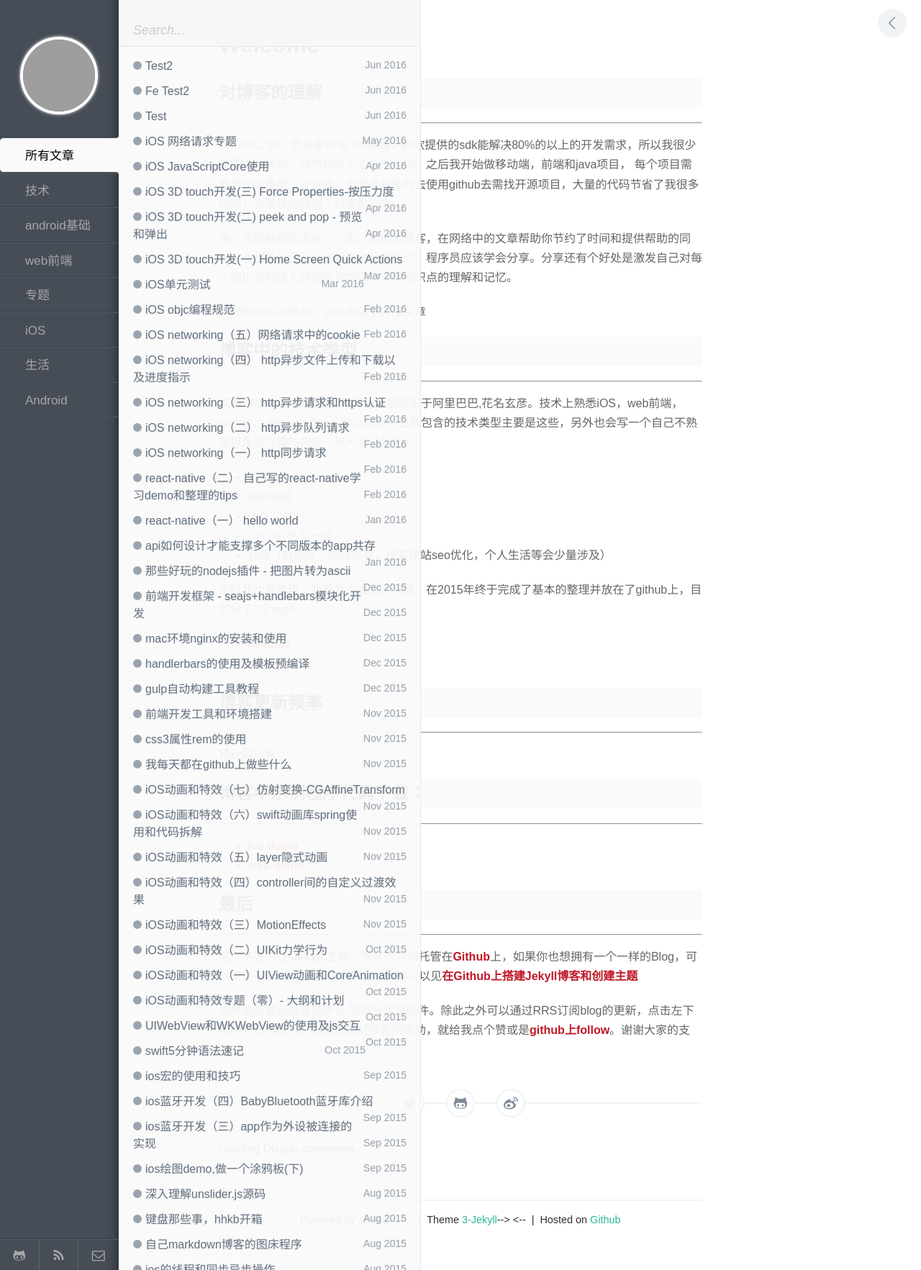
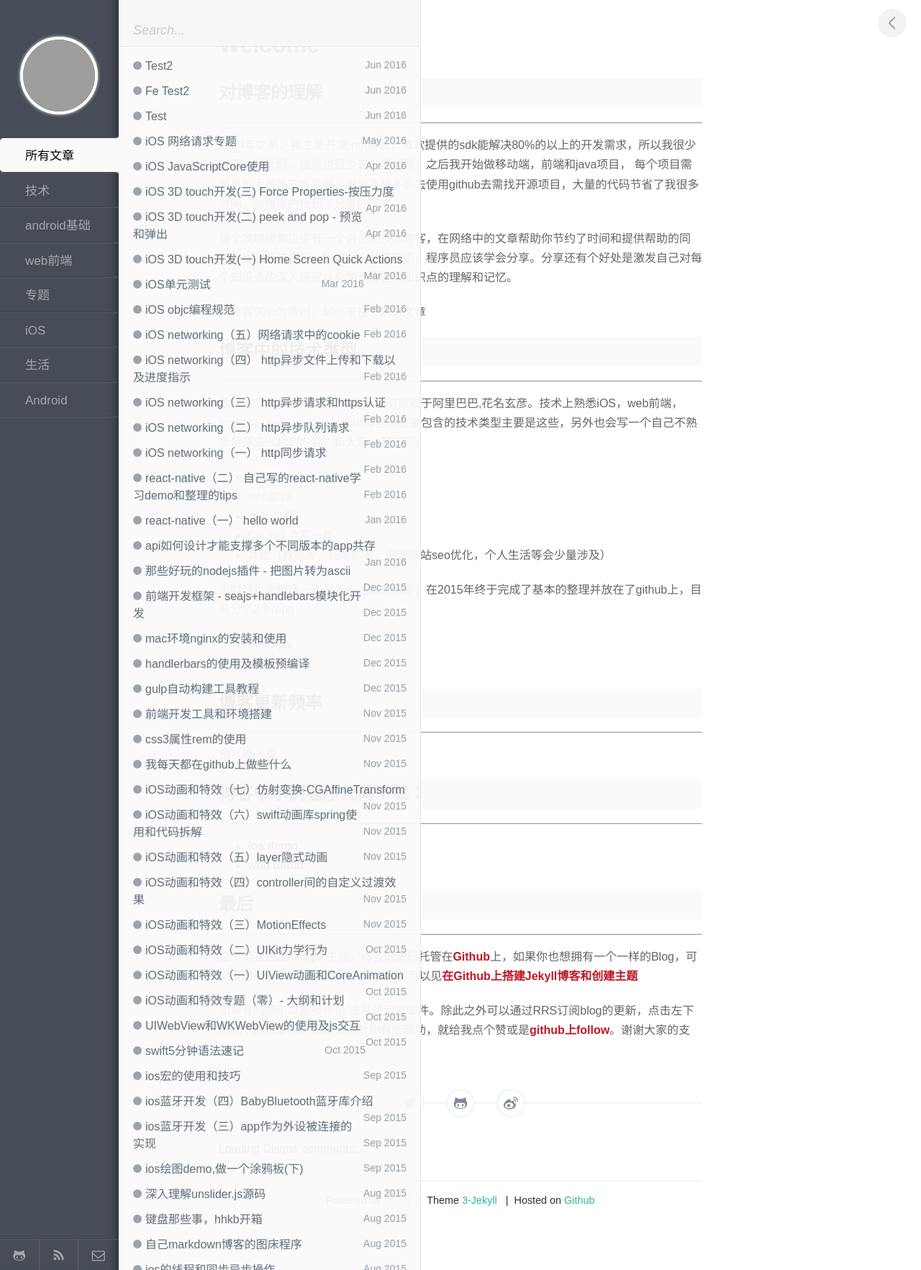
Before and after one commit to jaytong90/Blog, a Jekyll site: the page built from index.md, in a window 1280 px wide. Shown: the whole page at 72% size. Built offline with Jekyll 4.4.1, drawn with Linux system fonts in a browser that asks for light colours; comment, search, counter and statistics services are not loaded; grey boxes are pictures that could not be loaded.

Commit message:
Update copyright.html

```diff
--- a/_includes/copyright.html
+++ b/_includes/copyright.html
@@ -1,4 +1,4 @@
-<---->
-<--<p id="copyright">Powered by <a href="http://jekyllrb.com" target="_blank">Jekyll</a>-->
-<--&nbsp;&nbsp;|&nbsp;&nbsp;Theme <a href="https://github.com/P233/3-Jekyll" target="_blank">3-Jekyll</a>-->
-<--&nbsp;&nbsp;|&nbsp;&nbsp;Hosted on <a href="https://pages.github.com" target="_blank">Github</a></p>-->
+
+<p id="copyright">Powered by <a href="http://jekyllrb.com" target="_blank">Jekyll</a>
+&nbsp;&nbsp;|&nbsp;&nbsp;Theme <a href="https://github.com/P233/3-Jekyll" target="_blank">3-Jekyll</a>
+&nbsp;&nbsp;|&nbsp;&nbsp;Hosted on <a href="https://pages.github.com" target="_blank">Github</a></p>
```
